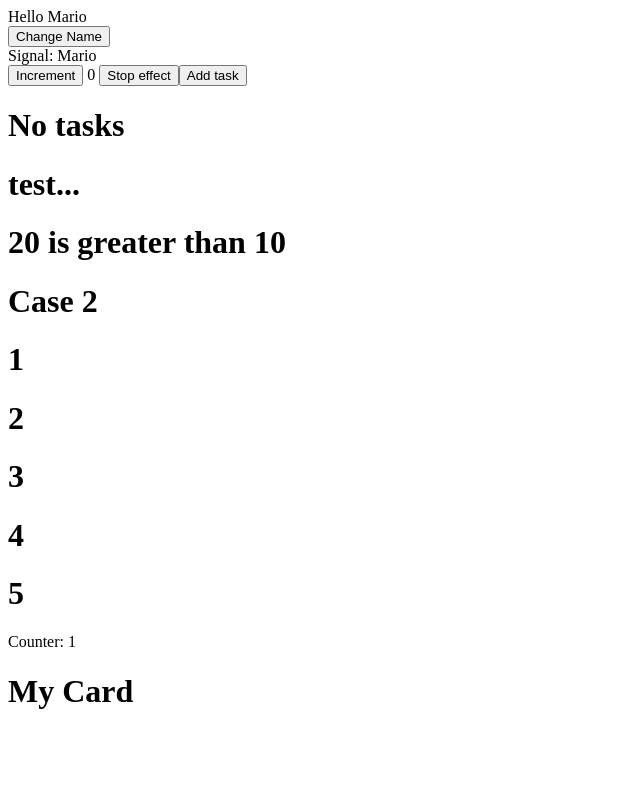
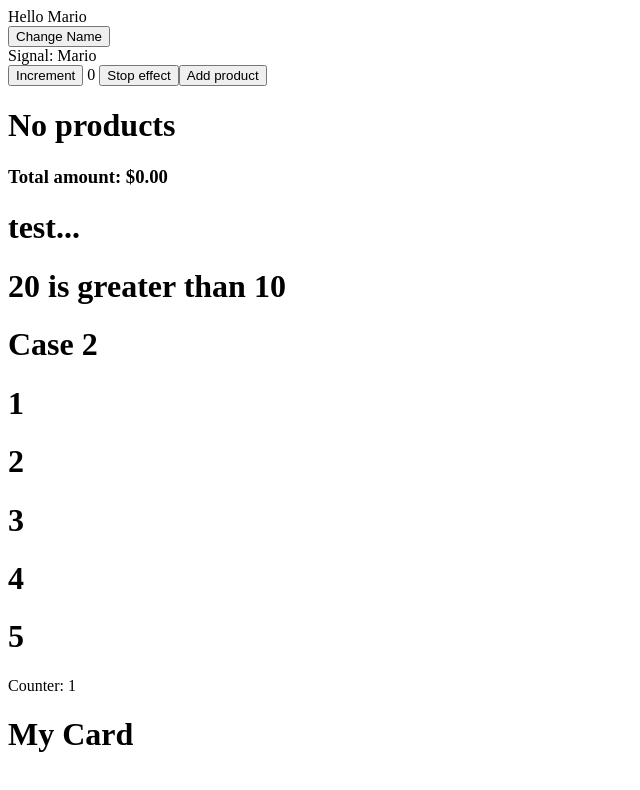
Before and after one commit to axiomario/angular19, an Angular app in the folder hello-world/: page / in a window 1280 px wide. Shown: the top 790 px of the page, without its empty margins (0-640 px from the left). Built offline with nearby package versions, Linux system fonts and the light colour scheme.

Commit message:
Section10: computed

```diff
--- a/hello-world/src/app/components/signals/signals.component.html
+++ b/hello-world/src/app/components/signals/signals.component.html
@@ -1,12 +1,14 @@
 <button (click)="increment()">Increment</button>
 {{counter()}}
 <button (click)="stopEffect()">Stop effect</button>
-<button (click)="addTask()">Add task</button>
-@for (task of tasks(); track task.id) {
+<button (click)="addProduct()">Add product</button>
+@for (product of products(); track product.id) {
   <div style="display: flex;">
-    <h3>{{task.id}}</h3>
-    <p>{{task.name}}</p>
+    <h3>{{product.id}}</h3>
+    <p>{{product.name}}</p>
+    <p>{{product.price | currency}}</p>
   </div>
 } @empty {
-  <h1>No tasks</h1>
+  <h1>No products</h1>
 }
+<h3>Total amount: {{totalAmount() | currency}}</h3>
--- a/hello-world/src/app/components/signals/signals.component.ts
+++ b/hello-world/src/app/components/signals/signals.component.ts
@@ -1,10 +1,11 @@
-import { Component, effect, EffectRef, Injector, OnInit, signal } from '@angular/core';
+import { CommonModule } from '@angular/common';
+import { Component, computed, effect, EffectRef, Injector, OnInit, signal } from '@angular/core';
 import { toSignal } from '@angular/core/rxjs-interop';
 import { interval } from 'rxjs';
 
 @Component({
   selector: 'app-signals',
-  imports: [],
+  imports: [CommonModule],
   standalone: true,
   templateUrl: './signals.component.html',
   styleUrl: './signals.component.scss'
@@ -12,9 +13,12 @@ import { interval } from 'rxjs';
 export class SignalsComponent implements OnInit {
   public counter = signal(0);
   private logEffect?: EffectRef;
-  public tasks = signal<Task[]>([]);
+  public products = signal<Product[]>([]);
   private observable = interval(1000);
   private observableSignal = toSignal(this.observable);
+  public readonly totalAmount = computed(() => {
+    return this.products().reduce((acc, product) => acc + product.price, 0);
+  });
 
   constructor(private injector: Injector) {
     /*effect(() => {
@@ -42,12 +46,12 @@ export class SignalsComponent implements OnInit {
     this.logEffect!.destroy();
   }
 
-  public addTask():void {
-    const task = new Task(this.tasks().length + 1, `Task ${this.tasks().length + 1}`);
-    this.tasks.update((tasks) => [...tasks, task]);
+  public addProduct():void {
+    const product = new Product(this.products().length + 1, `Product${this.products().length + 1}`, (this.products().length + 1)*100);
+    this.products.update((products) => [...products, product]);
   }
 }
 
-class Task {
-  constructor(public id: number, public name: string) {}
+class Product {
+  constructor(public id: number, public name: string, public price: number) {}
 }
```
